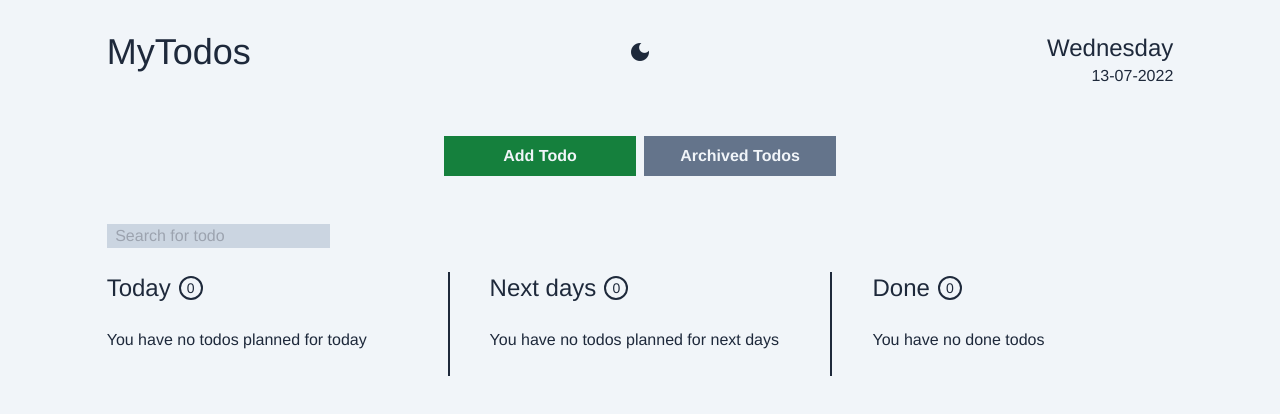
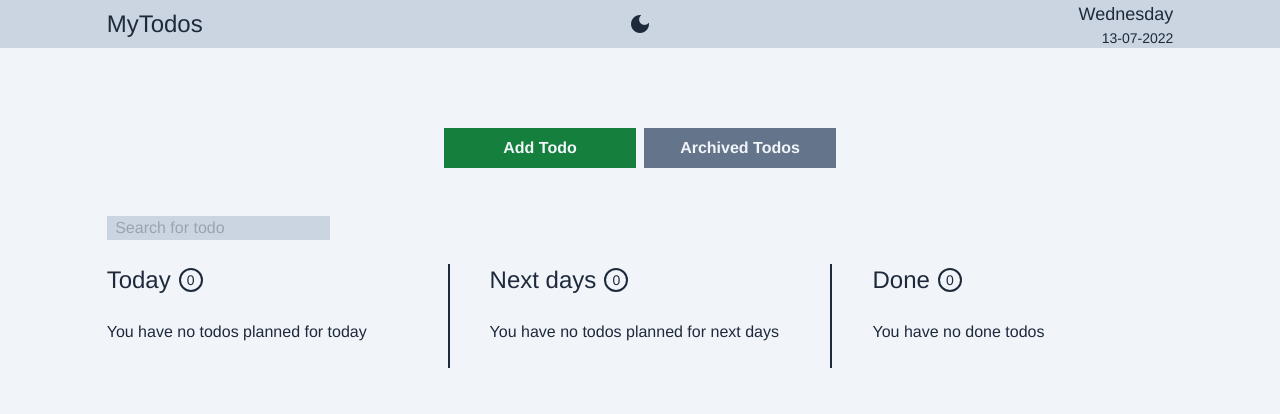
Before and after one commit to tpietka/todo-vue, a Vue app: page / in a window 1280 px wide. Shown: the top 414 px of the page. Built offline with nearby package versions, Linux system fonts and the light colour scheme.

Commit message:
Move top elements to seprate NavBar component

```diff
--- /dev/null
+++ b/src/components/NavBar.vue
@@ -0,0 +1,33 @@
+<script setup lang="ts">
+import { toRefs } from 'vue';
+import { getCurrentDayName, getCurrentDateDDMMYYYY } from '../helpers/date';
+import { useSettings } from '../stores/settings';
+const { setDark, setLight } = useSettings();
+const { theme } = toRefs(useSettings());
+</script>
+
+<template>
+  <nav class="w-full text-slate-800 dark:text-slate-300 dark:bg-slate-800 bg-slate-300">
+    <div class="flex lg:w-10/12 mx-6 lg:mx-auto items-center">
+      <div @click="$router.push('/')" class="text-2xl w-full">MyTodos</div>
+      <div class="w-full flex justify-center">
+        <span
+          v-if="theme != 'dark'"
+          class="material-icons cursor-pointer"
+          @click="setDark"
+          >dark_mode</span
+        >
+        <span
+          v-if="theme == 'dark'"
+          class="material-icons cursor-pointer"
+          @click="setLight"
+          >light_mode</span
+        >
+      </div>
+      <div class="text-right w-full flex-col">
+        <div class="text-lg">{{ getCurrentDayName() }}</div>
+        <div class="text-sm">{{ getCurrentDateDDMMYYYY() }}</div>
+      </div>
+    </div>
+  </nav>
+</template>
--- a/src/layouts/MainLayout.vue
+++ b/src/layouts/MainLayout.vue
@@ -1,35 +1,11 @@
 <script setup lang="ts">
-import { toRefs } from 'vue';
-import { getCurrentDayName, getCurrentDateDDMMYYYY } from '../helpers/date';
-import { useSettings } from '../stores/settings';
-const { setDark, setLight } = useSettings();
-const { theme } = toRefs(useSettings());
+import NavBar from '../components/NavBar.vue';
 </script>
 
 <template>
   <div class="h-full w-full text-slate-800 dark:text-slate-100">
+    <nav-bar></nav-bar>
     <div class="h-full lg:w-10/12 lg:mx-auto py-4 mb-10 lg:py-8">
-      <div class="flex justify-between mx-6 lg:mx-0">
-        <div class="text-4xl w-full">MyTodos</div>
-        <div class="mt-2 w-full flex justify-center">
-          <span
-            v-if="theme != 'dark'"
-            class="material-icons cursor-pointer"
-            @click="setDark"
-            >dark_mode</span
-          >
-          <span
-            v-if="theme == 'dark'"
-            class="material-icons cursor-pointer"
-            @click="setLight"
-            >light_mode</span
-          >
-        </div>
-        <div class="text-right w-full flex-col">
-          <div class="text-2xl">{{ getCurrentDayName() }}</div>
-          <div>{{ getCurrentDateDDMMYYYY() }}</div>
-        </div>
-      </div>
       <router-view></router-view>
     </div>
   </div>
```
